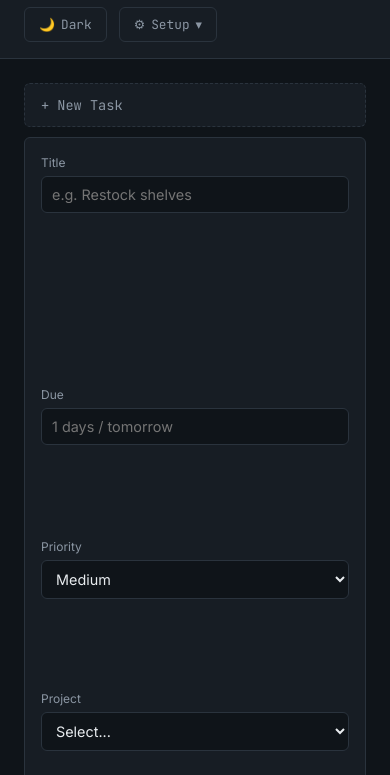
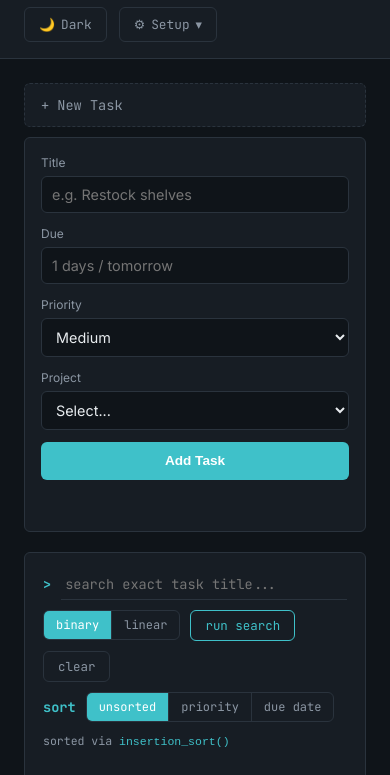
Before and after one commit to Abhishekke277/taskflow, a plain HTML site: page frontend/index.html in a window 390 px wide. Shown: the part 69-844 px from the top of the page. Drawn offline with Linux system fonts and the light colour scheme; no server answers.

Commit message:
Fix mobile form spacing bug, update README with verified endpoint examples

```diff
--- a/frontend/css/styles.css
+++ b/frontend/css/styles.css
@@ -677,6 +677,11 @@ body {
 @media (max-width: 768px) {
   .board { grid-template-columns: 1fr; }
   .add-task-form { flex-direction: column; align-items: stretch; }
+  .add-task-form .form-group,
+  .add-task-form .form-group.grow {
+    flex: 1 1 auto;
+    width: 100%;
+  }
   .add-task-form .create_btn { width: 100%; }
 }
 
```
Also changed, not shown: 1 other file.
